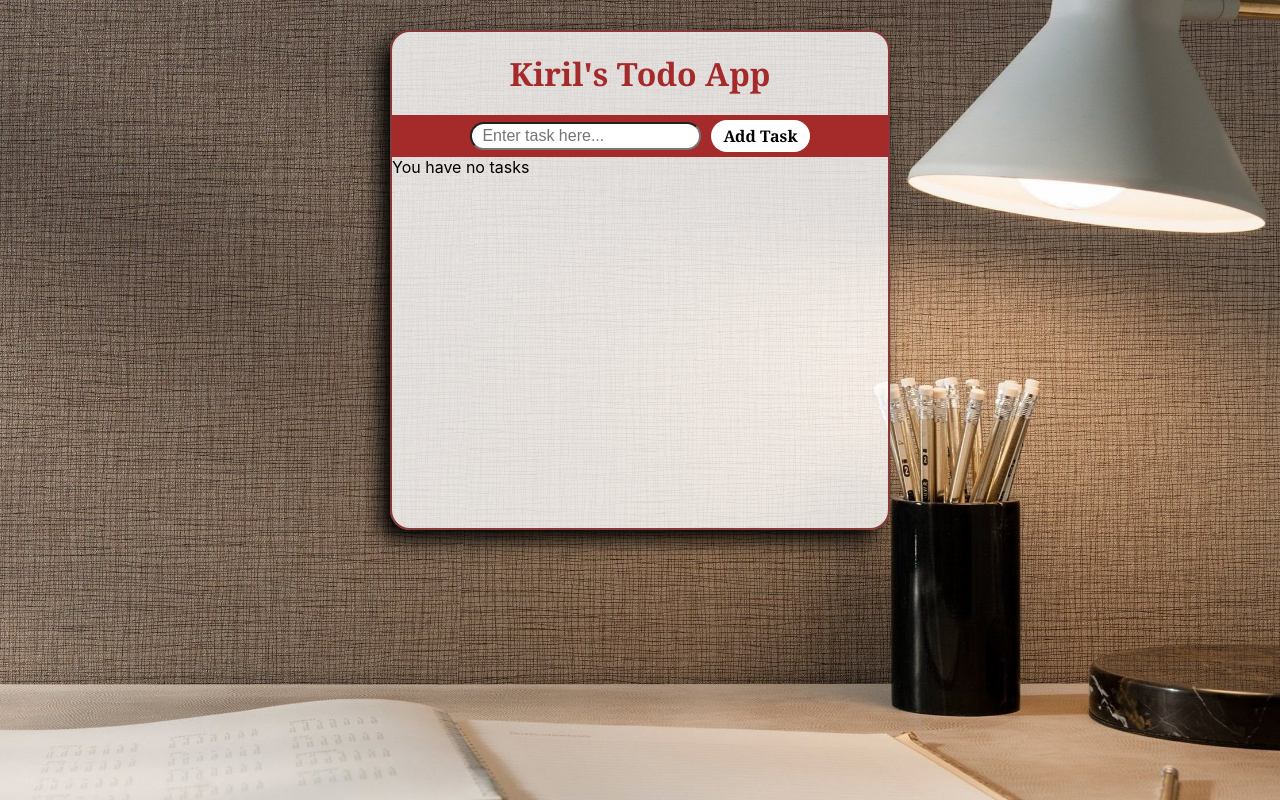
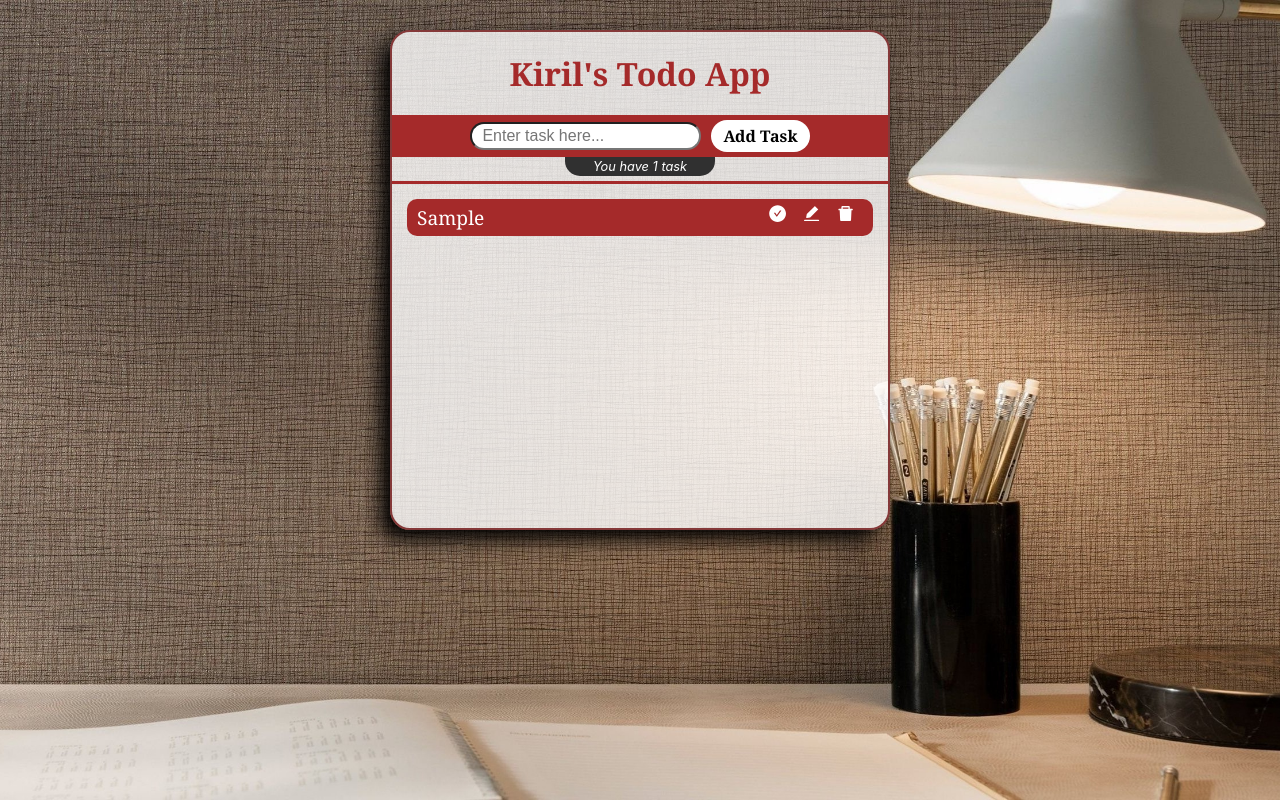
Before and after one commit to Kiril-Pavlov/react-todo-app, a React (Create React App) app: page / in a window 1280 px wide. Both pictures are taken after typing "Sample" into the empty fields and a click on the button "Add Task". Built offline with nearby package versions, Linux system fonts and the light colour scheme.

Commit message:
rendered the tasks and added CSS

```diff
--- a/package.json
+++ b/package.json
@@ -8,6 +8,7 @@
     "@testing-library/user-event": "^13.5.0",
     "react": "^18.2.0",
     "react-dom": "^18.2.0",
+    "react-icons": "^4.4.0",
     "react-scripts": "5.0.1",
     "web-vitals": "^2.1.4"
   },
--- a/src/components/ToDoApp.css
+++ b/src/components/ToDoApp.css
@@ -48,3 +48,51 @@
     color: white;
     padding: 3px 20px;
 }
+
+.task-counter{
+    padding: 2px 5px;
+    font-style: italic;
+    text-align: center;
+    background-color: #303030;
+    color: white;
+    width: 150px;
+    border-radius: 0px 0px 15px 15px;
+    margin: 0px auto;
+    font-size: 0.8rem;
+}
+
+.task-list-container{
+    border-top:3px solid #a52a2a;
+    margin: 5px auto;
+    padding: 15px;
+    display: flex;
+    flex-direction: column;
+    grid-gap: 5px;
+}
+
+.task-item{
+    background-color: brown;
+    padding: 5px 10px;
+    display: grid;
+    grid-template-columns: 10fr 1fr 1fr 1fr;
+    border-radius: 10px;
+    color: white;
+    font-size: 1.2rem;
+    text-align: center;
+
+}
+
+.task-title{
+    font-family: Georgia, 'Times New Roman', Times, serif;
+    text-align: left;
+}
+
+.complete-button, .edit-button, .delete-button {
+    border-radius: 20px;
+    background-color: transparent;
+    color: white;
+}
+
+.complete-button:hover, .edit-button:hover,.delete-button:hover{
+    color: burlywood;
+}
--- a/src/components/ToDoApp.jsx
+++ b/src/components/ToDoApp.jsx
@@ -1,20 +1,25 @@
 import React from 'react'
 import { useState } from 'react'
+import { AiFillCheckCircle, AiFillEdit ,AiFillDelete } from "react-icons/ai";
 
 import "./ToDoApp.css"
 
 const ToDoApp = () => {
 
-  const [taskInput,setTaskInput] = useState("");
+  const [taskInput, setTaskInput] = useState("");
   const [taskList, setTaskList] = useState([]);
 
-  const addTask = (e)=> {
-    if(taskInput){
-      let newTask ={
-        id : new Date().getTime().toString(),
-        title : taskInput
+  const addTask = (e) => {
+    if (taskInput) {
+      let newTask = {
+        id: new Date().getTime().toString(),
+        title: taskInput
       }
-      setTaskList(...taskList, newTask);
+      console.log(taskList)
+      setTaskList([...taskList, newTask]);
+      localStorage.setItem("localTaskList", JSON.stringify([...taskList, newTask]))
+      setTaskInput("")
+      console.log(taskList)
     }
   }
 
@@ -27,23 +32,43 @@ const ToDoApp = () => {
         <input
           type="text"
           name='text'
-          value=""
+          value={taskInput}
           placeholder='Enter task here...'
           className='task-input'
-          onChange={(e)=>setTaskInput(e.target.value)}
+          onChange={(e) => setTaskInput(e.target.value)}
         />
         <button className='add-task-button' onClick={addTask}>
           Add Task
         </button>
       </div>
-      <span className='task-counter'>
+      <div className='task-counter'>
         You have
         {
           !taskList.length ? " no tasks"
-          : taskList.length === 1 ? " 1 task"
-            :taskList.length>1 ? ` ${taskList.length} tasks`:null
+            : taskList.length === 1 ? " 1 task"
+              : taskList.length > 1 ? ` ${taskList.length} tasks` : null
         }
-      </span>
+      </div>
+      <div className='task-list-container'>
+        {taskList.map((task) => {
+          return (
+            <div className='task-item' key={task.id}>
+              <div className='task-title'>
+                {task.title}
+              </div>
+              <div className='complete-button'>
+                <AiFillCheckCircle />
+              </div>
+              <div className='edit-button'>
+                <AiFillEdit />
+              </div>
+              <div className='delete-button'>
+                <AiFillDelete />
+              </div>
+            </div>
+          )
+        })}
+      </div>
     </div>
   )
 }
```
Also changed, not shown: 1 other file (tests, documents, lock files or other folders).
